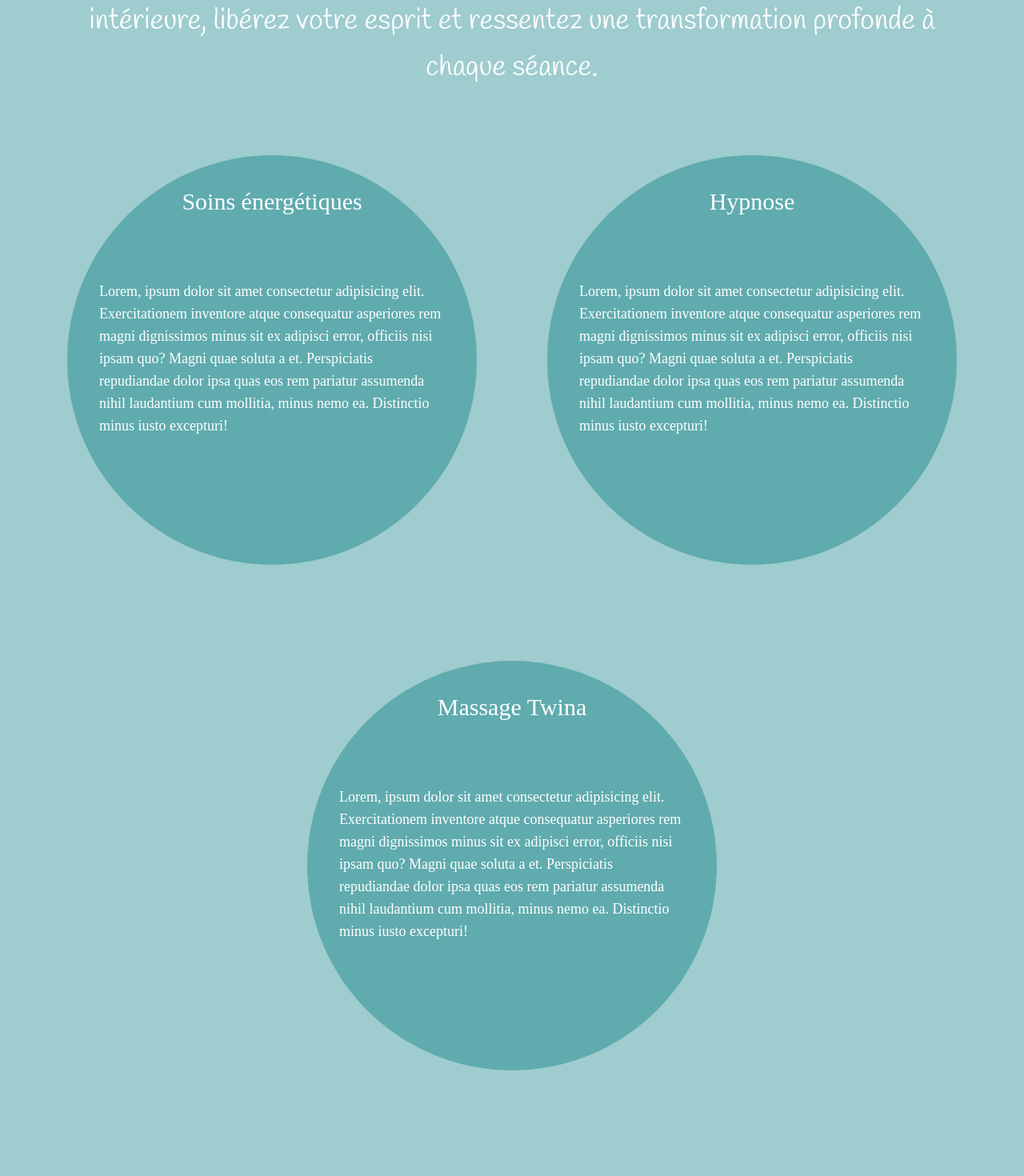
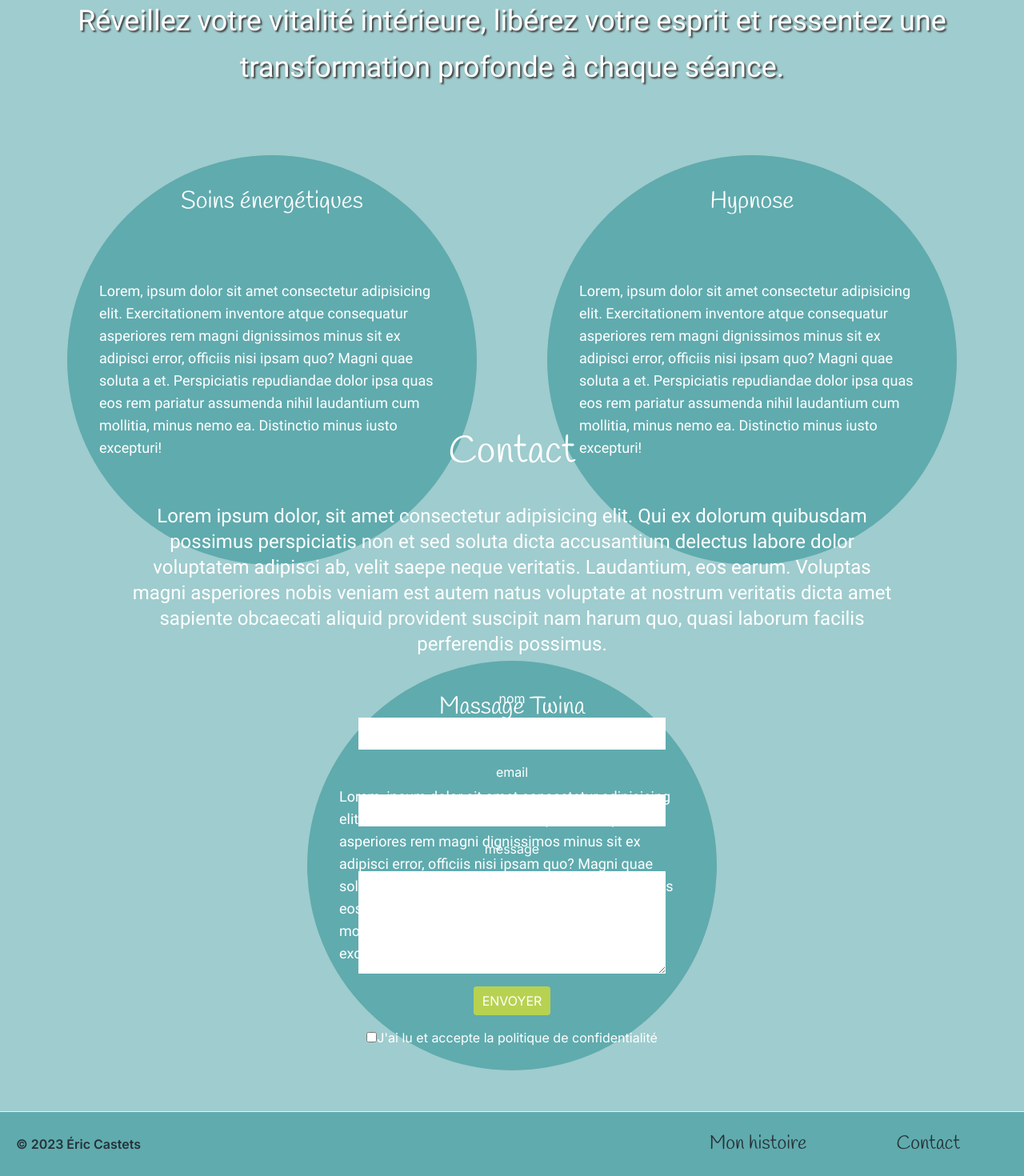
Before and after one commit to jacklocks/Laurence_Deroche, a Next.js app: page / in a window 1280 px wide. Shown: the part 939-2409 px from the top of the page at 80% size. Before the commit the page ends 2357 px from the top, so only its background shows below. Built offline with nearby package versions, Linux system fonts and the light colour scheme; no server answers; a web font is replaced by a local one.

Commit message:
pages contact footer

```diff
--- /dev/null
+++ b/app/components/Contact.jsx
@@ -0,0 +1,99 @@
+"use client";
+import React, { useRef, useState } from "react";
+import emailjs from "@emailjs/browser";
+import Link from "next/link";
+import { Button } from "@material-tailwind/react";
+
+const Contact = () => {
+  const serviceId = "service_n0xep7j";
+  const templateId = "template_vygg6gg";
+  const publicKey = `${process.env.NEXT_PUBLIC_ID}`;
+
+  const form = useRef();
+  const [checkbox, setCheckbox] = useState(false);
+  const handleChange = () => setCheckbox(!checkbox);
+
+  const sendEmail = (e) => {
+    e.preventDefault();
+    if (checkbox === false) {
+      alert("vous devez accepter les RGPD");
+    } else {
+      emailjs.sendForm(serviceId, templateId, form.current, publicKey).then(
+        (result) => {
+          console.log(result.text);
+          form.current.reset();
+          alert("Message envoyé");
+        },
+        (error) => {
+          console.log(error.text);
+          alert("Une erreur est survenue");
+        }
+      );
+    }
+  };
+
+  return (
+    <div className="text-center mb-20">
+      <div className="flex flex-col justify-center items-center">
+        <h2 className="mt-10 mb-10 text-5xl capitalize font-title">contact</h2>
+        <p className="w-9/12 text-2xl mb-10 font-text2">
+          Lorem ipsum dolor, sit amet consectetur adipisicing elit. Qui ex
+          dolorum quibusdam possimus perspiciatis non et sed soluta dicta
+          accusantium delectus labore dolor voluptatem adipisci ab, velit saepe
+          neque veritatis. Laudantium, eos earum. Voluptas magni asperiores
+          nobis veniam est autem natus voluptate at nostrum veritatis dicta amet
+          sapiente obcaecati aliquid provident suscipit nam harum quo, quasi
+          laborum facilis perferendis possimus.
+        </p>
+      </div>
+      <form
+        className="flex flex-col items-center justify-center space-y-4"
+        ref={form}
+        onSubmit={sendEmail}
+      >
+        <div className="flex flex-col gap-3">
+          <label htmlFor="name">nom</label>
+          <input
+            className="text-black h-9 w-96 outline-none p-5"
+            type="text"
+            id="name"
+            name="name"
+            required
+          />
+        </div>
+        <label htmlFor="email">email</label>
+        <input
+          className="text-black h-9 w-96 outline-none p-5"
+          type="email"
+          id="email"
+          name="email"
+          required
+        />
+        <label htmlFor="message">message</label>
+        <textarea
+          className="text-black h-32 w-96 outline-none p-5"
+          id="message"
+          name="message"
+          required
+        ></textarea>
+        <button className="bg-green w-24 h-9 rounded uppercase transition hover:scale-110 " type="submit" value="Send">
+          envoyer
+        </button>
+        <div>
+          <input
+            type="checkbox"
+            onChange={handleChange}
+            id="rgpd"
+            name="RGPD"
+          />
+          <label htmlFor="rgpd">
+            J'ai lu et accepte la{" "}
+            <Link href="/RGPD">politique de confidentialité</Link>
+          </label>
+        </div>
+      </form>
+    </div>
+  );
+};
+
+export default Contact;
--- a/app/components/Dropdown.jsx
+++ b/app/components/Dropdown.jsx
@@ -16,7 +16,7 @@ const Dropdown = () => {
   return (
     <Menu>
       <MenuHandler>
-        <Button className="flex rounded  transition-all hover:bg-green items-center p-2 mt-0 h-20 w-36% justify-center cursor-pointer text-white font-navbar font-bold text-xl uppercase shadow-none tracking-wider text-nav">
+        <Button className="flex rounded  transition-all hover:bg-green items-center p-2 mt-0 h-20 w-36% justify-center cursor-pointer text-white font-title font-bold text-xl uppercase shadow-none tracking-wider text-nav">
           {" "}
           Prestations
         </Button>
--- /dev/null
+++ b/app/components/Footer.jsx
@@ -0,0 +1,39 @@
+"use client";
+import React from "react";
+import { Typography } from "@material-tailwind/react";
+
+const Footer = () => {
+  return (
+    <div>
+    <footer className="flex w-full flex-row flex-wrap items-center justify-center gap-y-6 gap-x-12 border-t border-blue-gray-50 py-6 text-center md:justify-between bg-turquoise m-0  inset-x-0 bottom-0">
+      <Typography color="blue-gray" className="font-navbar font-semibold ml-5">
+        &copy; 2023 Éric Castets
+      </Typography>
+      <ul className="flex flex-wrap items-center gap-y-2 gap-x-8">
+        <li>
+          <Typography
+            as="a"
+            href="#"
+            color="blue-gray"
+            className="font-title text-2xl hover:scale-125 transition mr-20"
+          >
+            Mon histoire
+          </Typography>
+        </li>
+        <li>
+          <Typography
+            as="a"
+            href="#"
+            color="blue-gray"
+            className="font-title text-2xl hover:scale-125 transition mr-20"
+          >
+            Contact
+          </Typography>
+        </li>
+      </ul>
+    </footer>
+    </div>
+  );
+};
+
+export default Footer;
--- a/app/components/Middle.jsx
+++ b/app/components/Middle.jsx
@@ -2,8 +2,8 @@ import React from "react";
 
 const Middle = () => {
   return (
-    <section className="font-text p-20">
-      <h1 className="text-4xl mt-10 text-center font-title leading-relaxed">
+    <section className="font-text p-20 h-screen">
+      <h1 className="text-4xl mt-10 text-center font-text2 leading-relaxed text-header">
         Plongez dans un océan de bien-être où l'énergie revitalisante du Reiki
         et du Lahochi fusionne harmonieusement avec l'apaisement profond de
         l'hypnose et la libération des tensions du massage Tui Na. Réveillez
@@ -12,8 +12,8 @@ const Middle = () => {
       </h1>
       <div className=" flex place-content-around mt-20 flex-wrap gap-20">
         <div className="bg-turquoise w-[32rem] h-[32rem] rounded-full mb-10">
-          <h1 className="text-3xl text-center p-10">Soins énergétiques</h1>
-          <p className="p-10 text-lg">
+          <h1 className="text-3xl text-center font-title p-10">Soins énergétiques</h1>
+          <p className="p-10 text-lg font-text2">
             Lorem, ipsum dolor sit amet consectetur adipisicing elit.
             Exercitationem inventore atque consequatur asperiores rem magni
             dignissimos minus sit ex adipisci error, officiis nisi ipsam quo?
@@ -23,8 +23,8 @@ const Middle = () => {
           </p>
         </div>
         <div className="bg-turquoise w-[32rem] h-[32rem] rounded-full">
-          <h1 className="text-3xl text-center p-10">Hypnose</h1>
-          <p className="p-10 text-lg">
+          <h1 className="text-3xl text-center font-title p-10">Hypnose</h1>
+          <p className="p-10 text-lg font-text2">
             Lorem, ipsum dolor sit amet consectetur adipisicing elit.
             Exercitationem inventore atque consequatur asperiores rem magni
             dignissimos minus sit ex adipisci error, officiis nisi ipsam quo?
@@ -34,8 +34,8 @@ const Middle = () => {
           </p>
         </div>
         <div className="bg-turquoise w-[32rem] h-[32rem] rounded-full">
-          <h1 className="text-3xl text-center p-10">Massage Twina</h1>
-          <p className="p-10 text-lg">
+          <h1 className="text-3xl text-center font-title p-10">Massage Twina</h1>
+          <p className="p-10 text-lg font-text2">
             Lorem, ipsum dolor sit amet consectetur adipisicing elit.
             Exercitationem inventore atque consequatur asperiores rem magni
             dignissimos minus sit ex adipisci error, officiis nisi ipsam quo?
--- a/app/components/Navbar.jsx
+++ b/app/components/Navbar.jsx
@@ -9,14 +9,14 @@ const Navbar = () => {
       <div className="w-screen  px-5 lg:px-64  bg-turquoise flex">
         {/* {<Logo />} */}
         <ul className="hidden md:flex space-x-10  w-10/12  justify-around">
-          <li className="flex rounded  transition-all hover:bg-green items-center p-2 cursor-pointer font-navbar  font-bold text-xl uppercase tracking-wider text-nav">
+          <li className="flex rounded  transition-all hover:bg-green items-center p-2 cursor-pointer font-title  font-bold text-xl uppercase tracking-wider text-nav">
             <Link href="/">Accueil</Link>
           </li>
           <li>{<Dropdown />}</li>
-          <li className="flex rounded  transition-all hover:bg-green items-center p-2 cursor-pointer font-navbar font-bold text-xl uppercase tracking-wider text-nav">
+          <li className="flex rounded  transition-all hover:bg-green items-center p-2 cursor-pointer font-title font-bold text-xl uppercase tracking-wider text-nav">
             <Link href="/histoire">Mon histoire</Link>
           </li>
-          <li className="flex rounded  transition-all hover:bg-green items-center p-2 cursor-pointer font-navbar font-bold text-xl uppercase tracking-wider text-nav">
+          <li className="flex rounded  transition-all hover:bg-green items-center p-2 cursor-pointer font-title font-bold text-xl uppercase tracking-wider text-nav">
             <Link href="/contact">Contact</Link>
           </li>
           <li className=" flex items-center font-text text-xl text-black uppercase absolute ml-1 top-3 right-5">
--- a/app/contact/page.jsx
+++ b/app/contact/page.jsx
@@ -1,13 +1,16 @@
-import Navbar from '../components/Navbar'
-import React from 'react'
+import Contact from "../components/Contact";
+import Footer from "../components/Footer";
+import Navbar from "../components/Navbar";
+import React from "react";
 
 const page = () => {
   return (
     <>
-    <Navbar />
-    <h1 className='text-4xl text-center'>Contact</h1>
+      <Navbar />
+      <Contact />
+      <Footer />
     </>
-  )
-}
+  );
+};
 
-export default page
+export default page;
--- a/app/histoire/page.jsx
+++ b/app/histoire/page.jsx
@@ -1,13 +1,18 @@
-import React from 'react'
-import Navbar from '../components/Navbar'
+import React from "react";
+import Navbar from "../components/Navbar";
+import Footer from "../components/Footer";
 
 const page = () => {
   return (
     <>
-    <Navbar />
-    <h1 className='text-4xl text-center'>Mon histoire</h1>
+      <Navbar />
+      <div>
+        <h1 className="text-4xl text-center">Mon histoire</h1>
+        <p className="h-screen"></p>
+        <Footer />
+      </div>
     </>
-  )
-}
+  );
+};
 
-export default page
+export default page;
--- a/app/page.jsx
+++ b/app/page.jsx
@@ -1,8 +1,9 @@
 import Image from "next/image";
 import Navbar from "./components/Navbar";
-import Dropdown from "./components/Dropdown";
 import Header from "./components/Header";
 import Middle from "./components/Middle";
+import Contact from "./components/Contact";
+import Footer from "./components/Footer";
 
 export default function Home() {
   return (
@@ -10,6 +11,8 @@ export default function Home() {
       <Navbar />
       <Header />
       <Middle />
-      </div>
+      <Contact />
+      <Footer />
+    </div>
   );
 }
--- a/tailwind.config.js
+++ b/tailwind.config.js
@@ -17,7 +17,7 @@ module.exports = withMT({
       black: "#000000",
     },
     fontFamily: {
-      navbar: "Roboto-Regular",
+      text2: "Roboto-Regular",
       text: "Roboto-Serif",
       title: "Handlee-Regular",
     },
```
Also changed, not shown: 1 other file (tests, documents, lock files or other folders).
